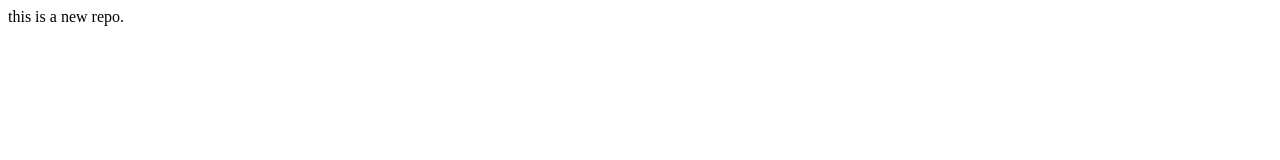
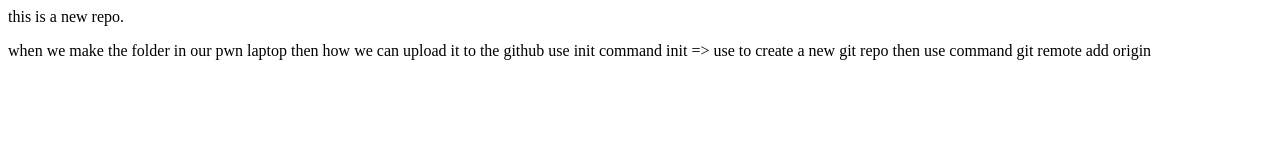
Before and after one commit to AhmedSaeed216/localrepo, a plain HTML site: page index.html in a window 1280 px wide. Drawn offline with Linux system fonts and the light colour scheme.

Commit message:
again updated

```diff
--- a/index.html
+++ b/index.html
@@ -1 +1,14 @@
 <p>this is a new repo.</p>
+<p>
+    when we make the folder in our pwn laptop
+    then how we can upload it to the github
+
+    use init command
+    init  => use to create a new git repo
+
+
+    then use command
+    git remote add origin <link>
+
+
+</p>
```
